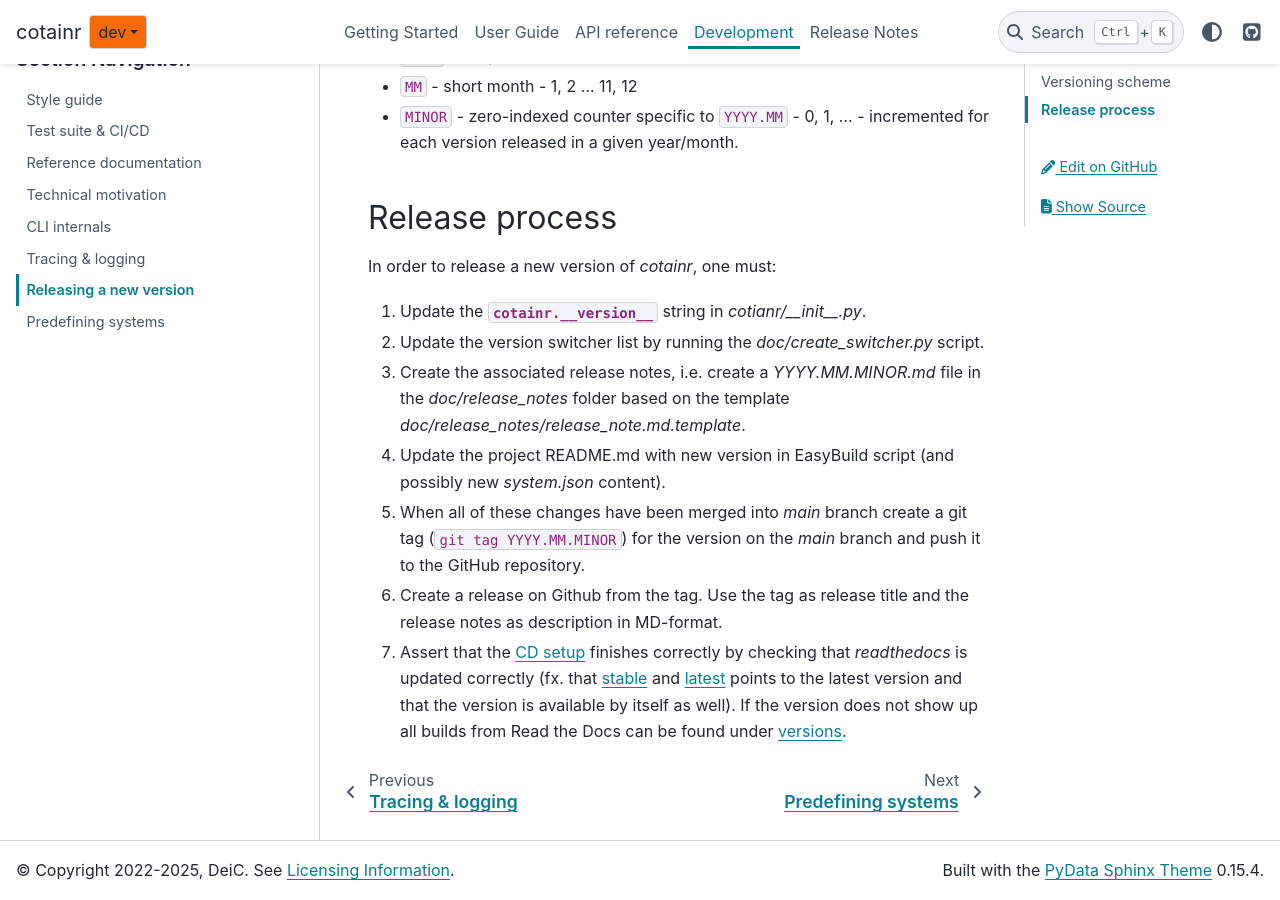
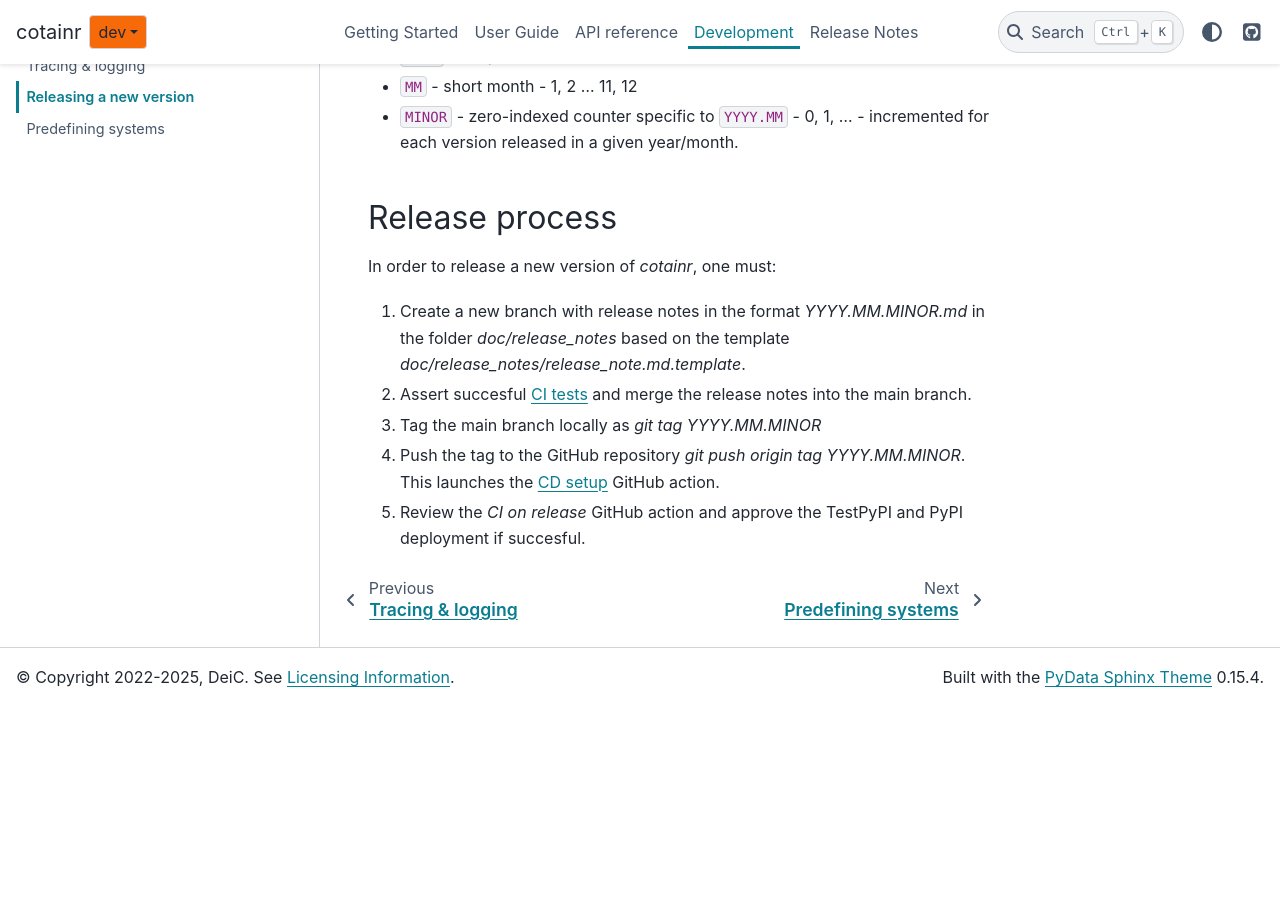
Before and after one commit to DeiC-HPC/cotainr, a Sphinx documentation site: the page built from doc/development/releasing.rst, in a window 1280 px wide and 900 px high, scrolled down 501 px. Built offline with Sphinx 7.4.7 and the PyData theme 0.15.4, drawn with Linux system fonts in a browser that asks for light colours; pages that are not in the unit, such as notebooks, are missing from menus; after the commit the page ends 1208 px from its top, so only the background shows below that.

```diff
--- a/doc/development/releasing.rst
+++ b/doc/development/releasing.rst
@@ -23,10 +25,8 @@ Release process
 ---------------
 In order to release a new version of `cotainr`, one must:
 
-1. Update the :attr:`cotainr.__version__` string in `cotianr/__init__.py`.
-2. Update the version switcher list by running the `doc/create_switcher.py` script.
-3. Create the associated release notes, i.e. create a `YYYY.MM.MINOR.md` file in the `doc/release_notes` folder based on the template `doc/release_notes/release_note.md.template`.
-4. Update the project README.md with new version in EasyBuild script (and possibly new `system.json` content).
-5. When all of these changes have been merged into *main* branch create a git tag (:code:`git tag YYYY.MM.MINOR`) for the version on the *main* branch and push it to the GitHub repository.
-6. Create a release on Github from the tag. Use the tag as release title and the release notes as description in MD-format.
-7. Assert that the :ref:`CD setup <continuous_delivery>` finishes correctly by checking that `readthedocs` is updated correctly (fx. that `stable <https://cotainr.readthedocs.io/en/stable>`_ and `latest <https://cotainr.readthedocs.io/en/latest>`_ points to the latest version and that the version is available by itself as well). If the version does not show up all builds from Read the Docs can be found under `versions <https://readthedocs.org/projects/cotainr/versions/>`_.
+1. Create a new branch with release notes in the format `YYYY.MM.MINOR.md` in the folder `doc/release_notes` based on the template `doc/release_notes/release_note.md.template`.
+2. Assert succesful :ref:`CI tests <continuous_integration>` and merge the release notes into the main branch.
+3. Tag the main branch locally as `git tag YYYY.MM.MINOR`
+4. Push the tag to the GitHub repository `git push origin tag YYYY.MM.MINOR`. This launches the :ref:`CD setup <continuous_delivery>` GitHub action.
+5. Review the `CI on release` GitHub action and approve the TestPyPI and PyPI deployment if succesful.
```
Also changed, not shown: other parts of doc/development/releasing.rst (+2 -0 lines), doc/development/test_suite_ci_cd.rst (+18 -5 lines).
